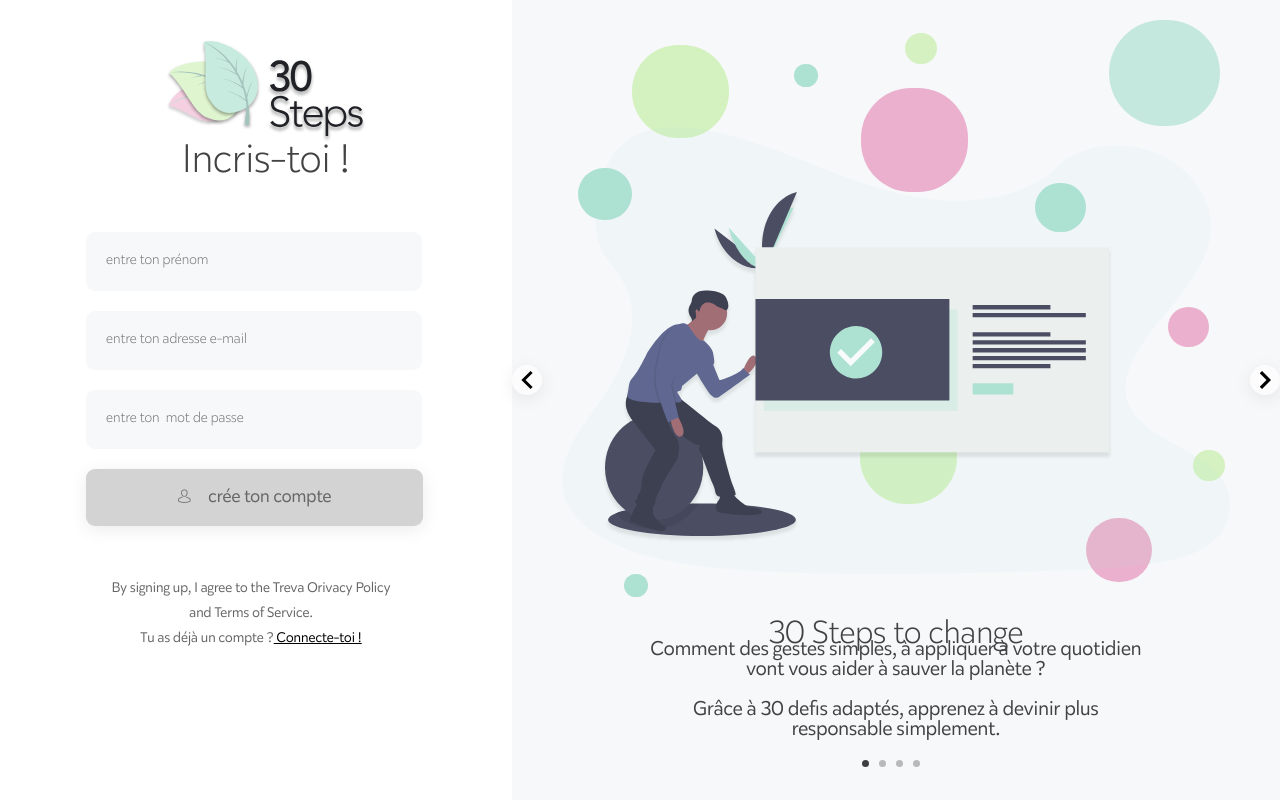
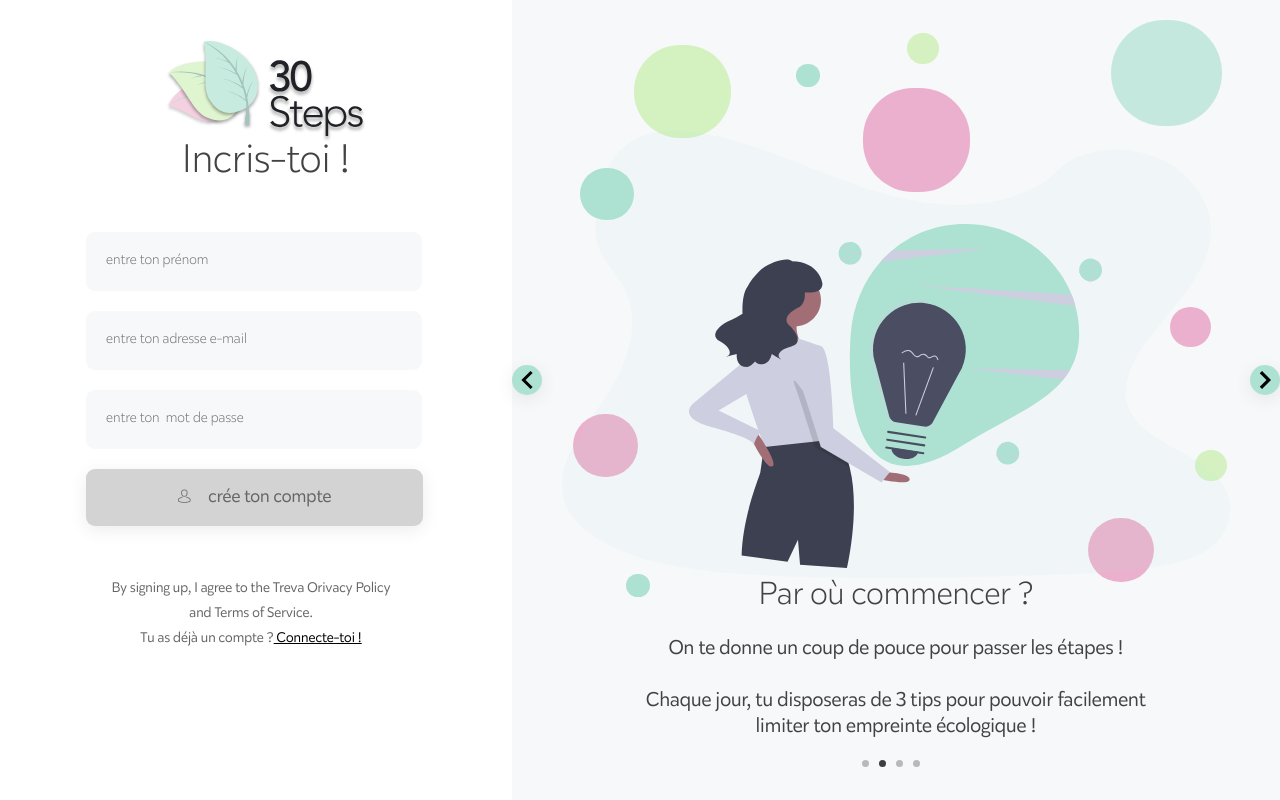
Before and after one commit to ccosneau0/thirtytips, a React (Create React App) app: page /registration in a window 1280 px wide. Built offline with nearby package versions, Linux system fonts and the light colour scheme.

Commit message:
fix slider

```diff
--- a/src/Component/Registration/Advocacy/Advocacy.js
+++ b/src/Component/Registration/Advocacy/Advocacy.js
@@ -16,13 +16,12 @@ const slideImages = [
 ];
 
 const properties = {
-  duration: 6000,
-  transitionDuration: 500,
+  duration: 4000,
+  transitionDuration: 400,
   infinite: true,
   indicators: true,
   arrows: true,
   pauseOnHover: true,
-  //marginLeft: 300,
   onChange: (oldIndex, newIndex) => {
     console.log(`slide transition from ${oldIndex} to ${newIndex}`);
   }
--- a/src/Component/Registration/Advocacy/Advocacy.scss
+++ b/src/Component/Registration/Advocacy/Advocacy.scss
@@ -1,4 +1,5 @@
 @import"./../../../style/bigStyle.scss";
+
 
 .Advocacy{
   background :  #F7F8FA;
@@ -31,6 +32,10 @@
     .wording-wrapper{
       width: 500px;
       text-align: center;
+      h4{
+        line-height: 80px;
+      }
+      p{line-height: 26px;}
     }
   }
 }
@@ -44,6 +49,38 @@
   margin-top: -4px;
 
 }
+.react-slideshow-container .nav span{
+  //background: $Grey !important;
+  border: solid 1px black!important ;
+
+}
+
+.react-slideshow-container .nav{
+  background:#ADE1D1!important;
+}
+.react-slideshow-container .nav:hover {
+  background: white!important;
+  color: #666;
+}
+
+.react-slideshow-container .nav:first-of-type span {
+  margin-left: 5px;
+  border-right: 0!important;
+  border-top: 0!important;
+}
+
+.react-slideshow-container .nav:last-of-type {
+  margin-left: -30px!important;
+}
+
+.react-slideshow-container .nav:last-of-type span {
+  margin-right: 5px;
+  border-left: none !important;
+  border-bottom: none !important;
+}
+
+
+
 
 @media screen and (max-width: 800px ){
   .Advocacy{
```
Also changed, not shown: 1 other file (tests, documents, lock files or other folders).
